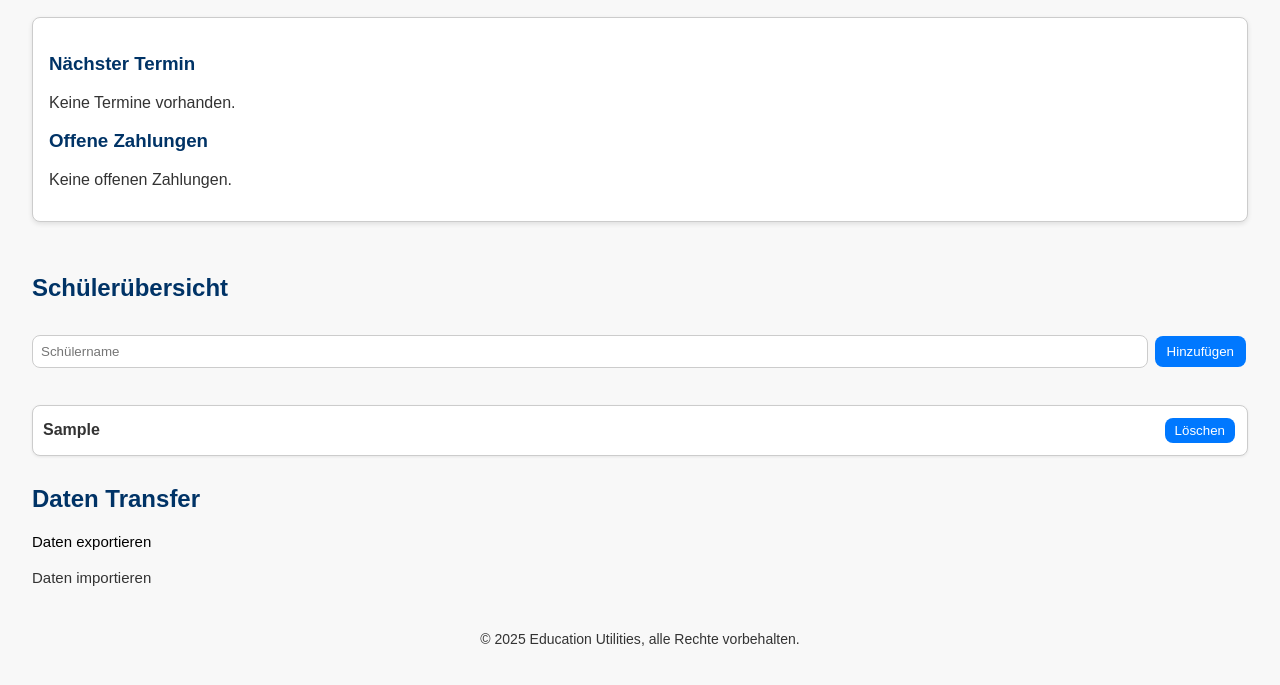
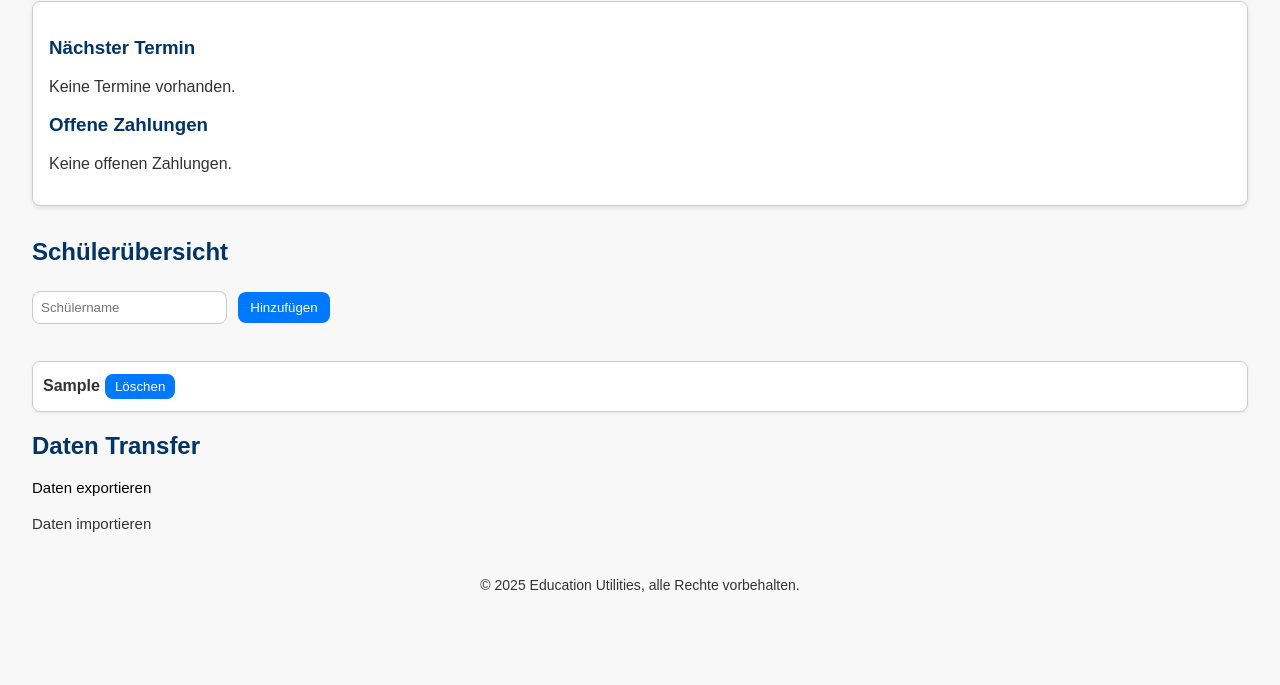
Before and after one commit to rr-utilities/tutor-assistant, a plain HTML site: page index.html in a window 1280 px wide. Both pictures are taken after typing "Sample" into the empty fields and a click on the button "Hinzufügen". Shown: the part 157-842 px from the top of the page. After the commit the page ends 806 px from the top, so only its background shows below. Drawn offline with Linux system fonts and the light colour scheme.

Commit message:
pls work

```diff
--- a/styles.css
+++ b/styles.css
@@ -1,5 +1,4 @@
 html, body {
-    height: 100%;
     margin: 0;
     padding: 0;
 }
@@ -9,13 +8,10 @@ body {
     background: #f8f8f8;
     color: #333;
     padding: 2rem;
-    display: flex;
+    display: block;
+    box-sizing: border-box;
     flex-direction: column;
     min-height: 100vh;
-}
-
-main {
-    flex: 1;
 }
 
 h1, h2, h3, h4 {
@@ -54,9 +50,10 @@ h1 {
     border-radius: 8px;
     padding: 10px;
     margin-bottom: 10px;
-    display: flex;
+    display: block;
+    box-sizing: border-box;
     justify-content: space-between;
-    align-items: center;
+    align-items: flex-start;
     box-shadow: 0 1px 3px rgba(0,0,0,0.08);
 }
 
@@ -117,7 +114,8 @@ h1 {
 }
 
 form {
-    display: flex;
+    display: block;
+    box-sizing: border-box;
     margin-bottom: 2rem;
 }
 
@@ -207,7 +205,7 @@ a:hover {
 }
 
 table {
-    width: 100%;
+    width: 95%;
     border-collapse: collapse;
     margin-bottom: 1rem;
 }
@@ -248,9 +246,10 @@ input, select {
 }
 
 form {
-    display: flex;
+    display: block;
+    box-sizing: border-box;
     flex-wrap: wrap;
-    align-items: center;
+    align-items: flex-start;
     margin-top: 0.5rem;
 }
 
@@ -284,7 +283,7 @@ form {
     color: #333;
     box-sizing: border-box;
     padding: 10px 0;
-    width: 100%;
+    width: auto;
     margin-top: 20px;
 
 }
```
